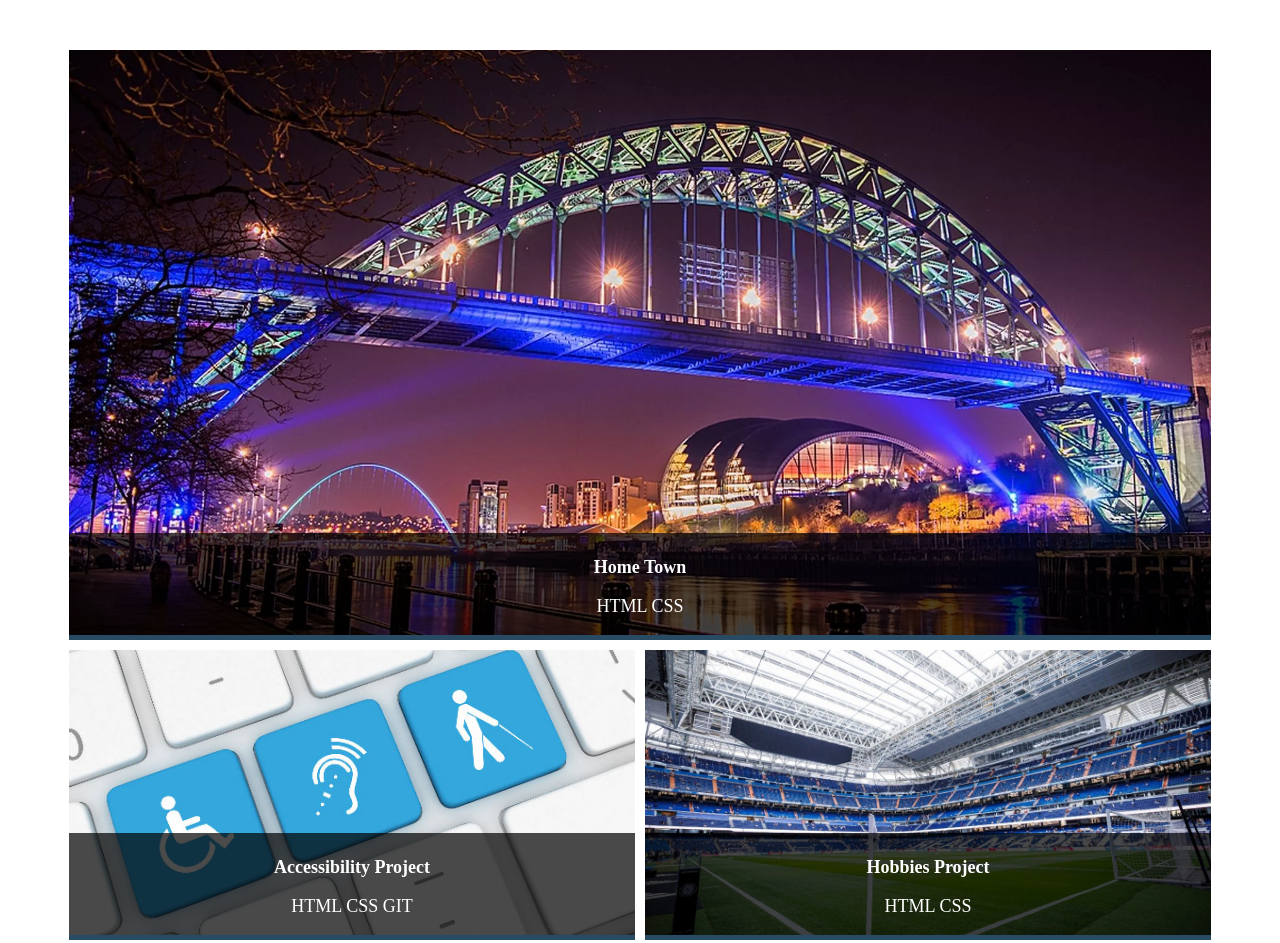
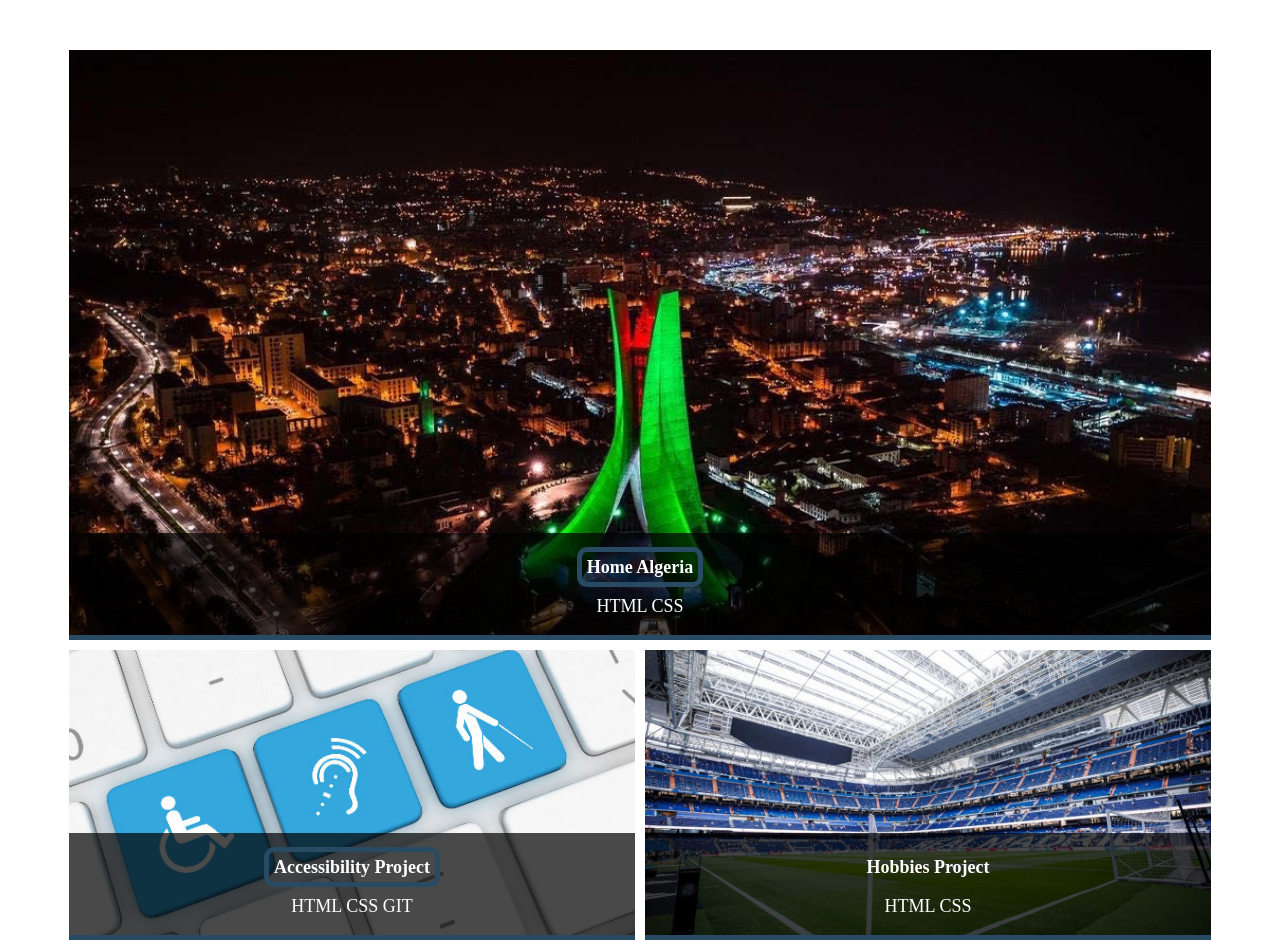
Before and after one commit to Medj41/Portfolio-Challenge, a plain HTML site: page index.html in a window 1280 px wide. Shown: the part 415-1358 px from the top of the page. Drawn offline with Linux system fonts and the light colour scheme.

Commit message:
amendement to home

```diff
--- a/index.html
+++ b/index.html
@@ -33,13 +33,13 @@
         <section id="WorkGrid">
             <div id="hometown" class="WorkGridArea">
             <div class="heading">
-                <h4>Home Town</h4>
+                <h4><a href="https://medj41.github.io/Home-Algeria/">Home Algeria</a></h4>
                 <p>HTML CSS</p>
             </div>
             </div>
             <div id="accessibility" class="WorkGridArea">
             <div class="heading">
-                <h4>Accessibility Project</h4>
+                <h4><a href="https://medj41.github.io/Accessibilty_Challenge/ "target="_blank">Accessibility Project</a></h4>
                 <p>HTML CSS GIT</p>
             </div>
             </div>
--- a/style.css
+++ b/style.css
@@ -79,7 +79,7 @@ body{
 
 #hometown{
     grid-area:hometown;
-    background-image: url("images/JS61049719.webp") ;
+    background-image: url("images/unnamed.jpg") ;
 }
 #accessibility{
     grid-area: accessibility;
@@ -117,6 +117,13 @@ body{
   }
   .heading h4{
     margin-bottom: 0px;
+  }
+ #WorkGrid a{
+    color: #FFFFFF;
+    text-decoration:none;
+    border:5px #284b63 solid;
+    border-radius: 10px;
+    padding: 5px;
   }
 /* contact css */
 .subheading{
```
Also changed, not shown: images/unnamed.jpg (added).
